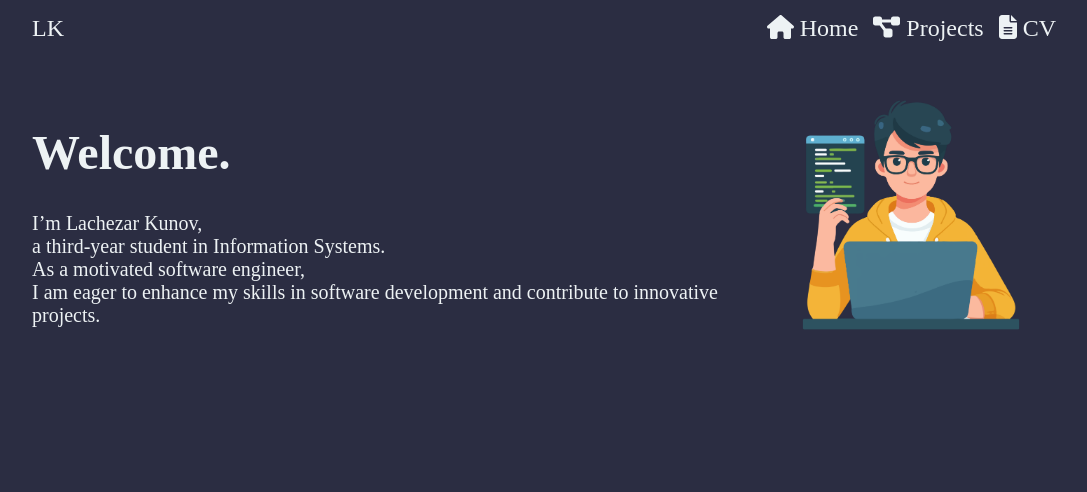
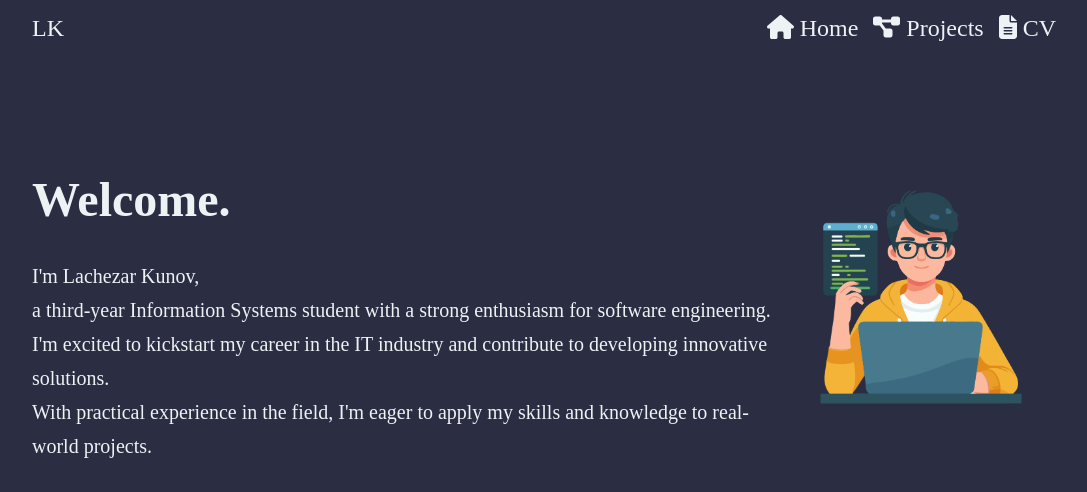
Before and after one commit to LachezarKunov/portfolio-website, a React (Vite) app: page / in a window 1280 px wide. Shown: the top 492 px of the page, without its empty margins (96-1183 px from the left). Built offline with nearby package versions, Linux system fonts and the light colour scheme.

Commit message:
change homepage text

```diff
--- a/src/components/HomePage.css
+++ b/src/components/HomePage.css
@@ -4,9 +4,11 @@
 
 p {
   font-size: 20px;
+  line-height: 34px;
 }
 
 .homepage-container {
+  margin-top: 140px;
   display: flex;
   align-items: center;
   justify-content: space-between;
--- a/src/components/HomePage.jsx
+++ b/src/components/HomePage.jsx
@@ -8,10 +8,10 @@ function HomePage () {
             <div className="text-container">
                 <h1>Welcome.</h1>
                 <p>
-                I’m Lachezar Kunov,<br></br>
-                a third-year student in Information Systems.<br></br>
-                As a motivated software engineer,<br></br>
-                I am eager to enhance my skills in software development and contribute to innovative projects.
+                I'm Lachezar Kunov, <br></br>
+                a third-year Information Systems student with a strong enthusiasm for software engineering.<br></br>
+                I'm excited to kickstart my career in the IT industry and contribute to developing innovative solutions.<br></br>
+                With practical experience in the field, I'm eager to apply my skills and knowledge to real-world projects.
                 </p>
             </div>
             <div className="img-container">
```
